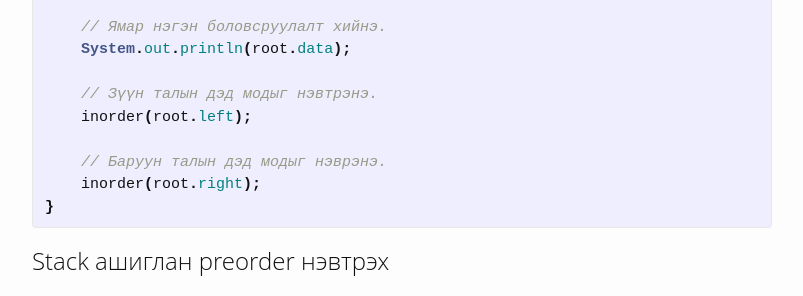
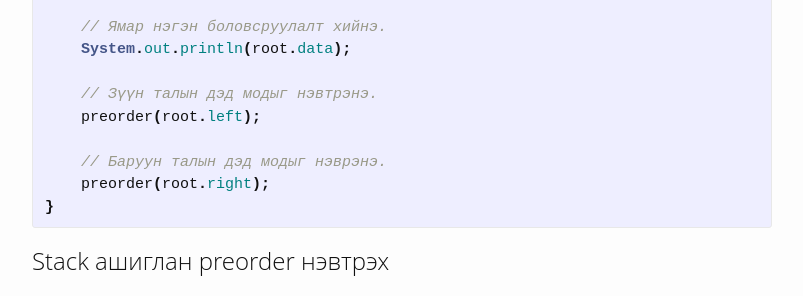
Before and after one commit to MITPU/informatics, a Jekyll site: the page built from _posts/2020-07-07-preorder.markdown, in a window 1280 px wide and 900 px high, scrolled down 618 px. Shown: the part 151-447 px from the top of the window, without its empty margins (238-1041 px from the left). Built offline with Jekyll 4.4.1, drawn with Linux system fonts in a browser that asks for light colours.

Commit message:
Update 2020-07-07-preorder.markdown

```diff
--- a/_posts/2020-07-07-preorder.markdown
+++ b/_posts/2020-07-07-preorder.markdown
@@ -40,10 +40,10 @@ public void preorder(TreeNode root) {
     System.out.println(root.data);
 
     // Зүүн талын дэд модыг нэвтрэнэ.
-    inorder(root.left);
+    preorder(root.left);
 
     // Баруун талын дэд модыг нэврэнэ.
-    inorder(root.right);
+    preorder(root.right);
 }
 {% endhighlight %}
 
```
